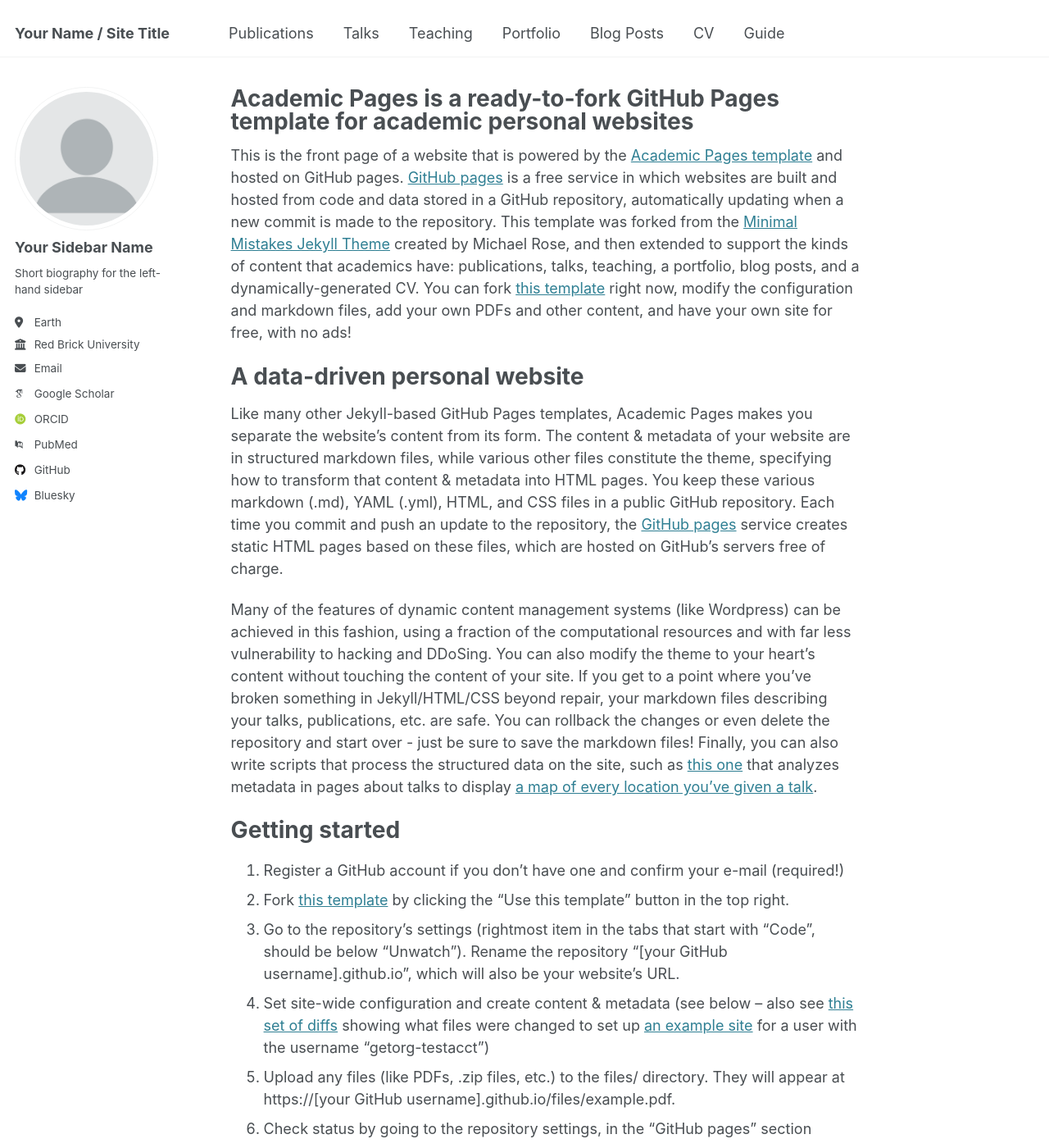
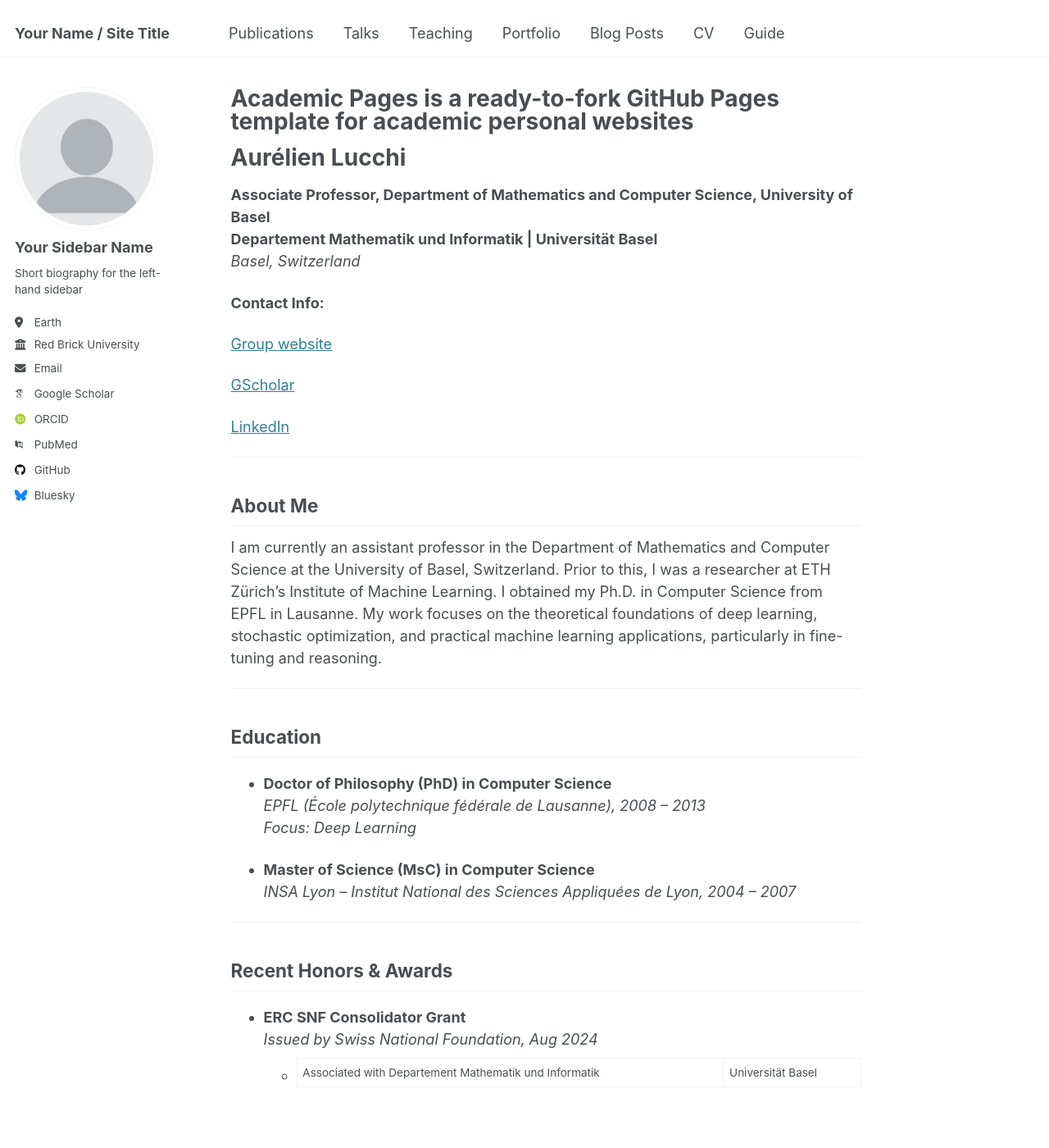
Before and after one commit to alucchi/alucchi.github.io, a Jekyll site: the page built from _pages/about.md, in a window 1280 px wide and 1400 px high. Shown: the whole window at 82% size. Built offline with Jekyll 4.4.1, drawn with Linux system fonts in a browser that asks for light colours; some web fonts are replaced; some of the changed text lies outside the part shown.

Commit message:
Update about.md

```diff
--- a/_pages/about.md
+++ b/_pages/about.md
@@ -7,43 +7,41 @@ redirect_from:
   - /about.html
 ---
 
-This is the front page of a website that is powered by the [Academic Pages template](https://github.com/academicpages/academicpages.github.io) and hosted on GitHub pages. [GitHub pages](https://pages.github.com) is a free service in which websites are built and hosted from code and data stored in a GitHub repository, automatically updating when a new commit is made to the repository. This template was forked from the [Minimal Mistakes Jekyll Theme](https://mmistakes.github.io/minimal-mistakes/) created by Michael Rose, and then extended to support the kinds of content that academics have: publications, talks, teaching, a portfolio, blog posts, and a dynamically-generated CV. You can fork [this template](https://github.com/academicpages/academicpages.github.io) right now, modify the configuration and markdown files, add your own PDFs and other content, and have your own site for free, with no ads!
+# Aurélien Lucchi
 
-A data-driven personal website
-======
-Like many other Jekyll-based GitHub Pages templates, Academic Pages makes you separate the website's content from its form. The content & metadata of your website are in structured markdown files, while various other files constitute the theme, specifying how to transform that content & metadata into HTML pages. You keep these various markdown (.md), YAML (.yml), HTML, and CSS files in a public GitHub repository. Each time you commit and push an update to the repository, the [GitHub pages](https://pages.github.com/) service creates static HTML pages based on these files, which are hosted on GitHub's servers free of charge.
+**Associate Professor, Department of Mathematics and Computer Science, University of Basel**
+**Departement Mathematik und Informatik | Universität Basel**
+*Basel, Switzerland*
 
-Many of the features of dynamic content management systems (like Wordpress) can be achieved in this fashion, using a fraction of the computational resources and with far less vulnerability to hacking and DDoSing. You can also modify the theme to your heart's content without touching the content of your site. If you get to a point where you've broken something in Jekyll/HTML/CSS beyond repair, your markdown files describing your talks, publications, etc. are safe. You can rollback the changes or even delete the repository and start over - just be sure to save the markdown files! Finally, you can also write scripts that process the structured data on the site, such as [this one](https://github.com/academicpages/academicpages.github.io/blob/master/talkmap.ipynb) that analyzes metadata in pages about talks to display [a map of every location you've given a talk](https://academicpages.github.io/talkmap.html).
+**Contact Info:**
 
-Getting started
-======
-1. Register a GitHub account if you don't have one and confirm your e-mail (required!)
-1. Fork [this template](https://github.com/academicpages/academicpages.github.io) by clicking the "Use this template" button in the top right.
-1. Go to the repository's settings (rightmost item in the tabs that start with "Code", should be below "Unwatch"). Rename the repository "[your GitHub username].github.io", which will also be your website's URL.
-1. Set site-wide configuration and create content & metadata (see below -- also see [this set of diffs](http://archive.is/3TPas) showing what files were changed to set up [an example site](https://getorg-testacct.github.io) for a user with the username "getorg-testacct")
-1. Upload any files (like PDFs, .zip files, etc.) to the files/ directory. They will appear at https://[your GitHub username].github.io/files/example.pdf.
-1. Check status by going to the repository settings, in the "GitHub pages" section
+[Group website](https://omls.dmi.unibas.ch/en/)
 
-Site-wide configuration
-------
-The main configuration file for the site is in the base directory in [_config.yml](https://github.com/academicpages/academicpages.github.io/blob/master/_config.yml), which defines the content in the sidebars and other site-wide features. You will need to replace the default variables with ones about yourself and your site's github repository. The configuration file for the top menu is in [_data/navigation.yml](https://github.com/academicpages/academicpages.github.io/blob/master/_data/navigation.yml). For example, if you don't have a portfolio or blog posts, you can remove those items from that navigation.yml file to remove them from the header.
+[GScholar](https://scholar.google.com/citations?user=V1ONSgIAAAAJ&hl=en)
 
-Create content & metadata
-------
-For site content, there is one markdown file for each type of content, which are stored in directories like _publications, _talks, _posts, _teaching, or _pages. For example, each talk is a markdown file in the [_talks directory](https://github.com/academicpages/academicpages.github.io/tree/master/_talks). At the top of each markdown file is structured data in YAML about the talk, which the theme will parse to do lots of cool stuff. The same structured data about a talk is used to generate the list of talks on the [Talks page](https://academicpages.github.io/talks), each [individual page](https://academicpages.github.io/talks/2012-03-01-talk-1) for specific talks, the talks section for the [CV page](https://academicpages.github.io/cv), and the [map of places you've given a talk](https://academicpages.github.io/talkmap.html) (if you run this [python file](https://github.com/academicpages/academicpages.github.io/blob/master/talkmap.py) or [Jupyter notebook](https://github.com/academicpages/academicpages.github.io/blob/master/talkmap.ipynb), which creates the HTML for the map based on the contents of the _talks directory).
+[LinkedIn](https://www.linkedin.com/in/aurelien-lucchi-aa18835/)
 
-**Markdown generator**
+---
 
-The repository includes [a set of Jupyter notebooks](https://github.com/academicpages/academicpages.github.io/tree/master/markdown_generator
-) that converts a CSV containing structured data about talks or presentations into individual markdown files that will be properly formatted for the Academic Pages template. The sample CSVs in that directory are the ones I used to create my own personal website at stuartgeiger.com. My usual workflow is that I keep a spreadsheet of my publications and talks, then run the code in these notebooks to generate the markdown files, then commit and push them to the GitHub repository.
+## About Me
 
-How to edit your site's GitHub repository
-------
-Many people use a git client to create files on their local computer and then push them to GitHub's servers. If you are not familiar with git, you can directly edit these configuration and markdown files directly in the github.com interface. Navigate to a file (like [this one](https://github.com/academicpages/academicpages.github.io/blob/master/_talks/2012-03-01-talk-1.md) and click the pencil icon in the top right of the content preview (to the right of the "Raw | Blame | History" buttons). You can delete a file by clicking the trashcan icon to the right of the pencil icon. You can also create new files or upload files by navigating to a directory and clicking the "Create new file" or "Upload files" buttons.
+I am currently an assistant professor in the Department of Mathematics and Computer Science at the University of Basel, Switzerland. Prior to this, I was a researcher at ETH Zürich’s Institute of Machine Learning. I obtained my Ph.D. in Computer Science from EPFL in Lausanne. My work focuses on the theoretical foundations of deep learning, stochastic optimization, and practical machine learning applications, particularly in fine-tuning and reasoning.
 
-Example: editing a markdown file for a talk
-![Editing a markdown file for a talk](/images/editing-talk.png)
+---
 
-For more info
-------
-More info about configuring Academic Pages can be found in [the guide](https://academicpages.github.io/markdown/), the [growing wiki](https://github.com/academicpages/academicpages.github.io/wiki), and you can always [ask a question on GitHub](https://github.com/academicpages/academicpages.github.io/discussions). The [guides for the Minimal Mistakes theme](https://mmistakes.github.io/minimal-mistakes/docs/configuration/) (which this theme was forked from) might also be helpful.
+## Education
+
+- **Doctor of Philosophy (PhD) in Computer Science**
+  *EPFL (École polytechnique fédérale de Lausanne), 2008 – 2013*
+  *Focus: Deep Learning*
+
+- **Master of Science (MsC) in Computer Science**
+  *INSA Lyon – Institut National des Sciences Appliquées de Lyon, 2004 – 2007*
+
+---
+
+## Recent Honors & Awards
+
+- **ERC SNF Consolidator Grant**
+  *Issued by Swiss National Foundation, Aug 2024*
+  - Associated with Departement Mathematik und Informatik | Universität Basel
```
